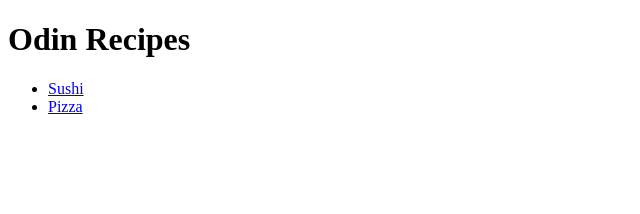
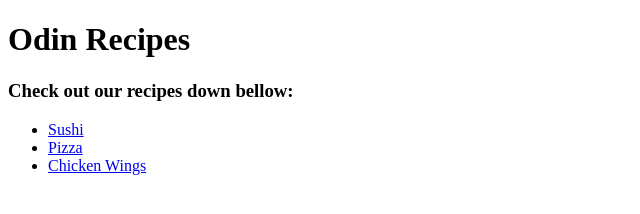
Before and after one commit to erivancravo/odin-recipes, a plain HTML site: page index.html in a window 1280 px wide. Shown: the whole page, without its empty margins (0-640 px from the left). Drawn offline with Linux system fonts and the light colour scheme.

Commit message:
Add chicken_wings.html to index file

```diff
--- a/index.html
+++ b/index.html
@@ -7,9 +7,11 @@
 
     <body>
         <h1>Odin Recipes</h1>
+        <h3>Check out our recipes down bellow:</h3>
         <ul>
             <li><a href="./recipes/sushi.html">Sushi</a></li>
             <li><a href="./recipes/pizza.html">Pizza</a></li>
+            <li><a href="./recipes/chicken_wings.html">Chicken Wings</a></li>
         </ul>
     </body>
 </html>
```
Also changed, not shown: recipes/sushi.html (+1 -1 lines).
